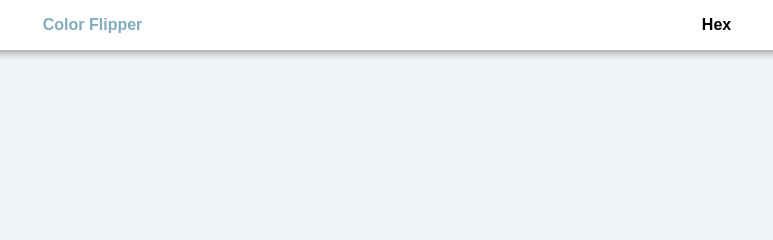
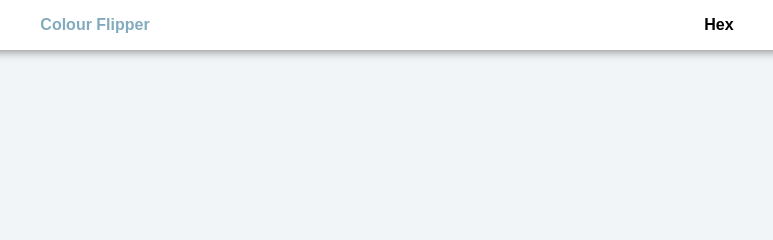
Before and after one commit to nzbeiar/colour-flipper, a plain HTML site: page index.html in a window 1280 px wide. Shown: the top 240 px of the page, 253-1026 px from the left. Drawn offline with Linux system fonts and the light colour scheme; a web font is replaced by a local one.

Commit message:
colour flipper

```diff
--- a/index.html
+++ b/index.html
@@ -10,7 +10,7 @@
 <body>
 <header>
     <nav>
-        <h4> Color Flipper</h4>
+        <h4> Colour Flipper</h4>
         <h4> Hex</h4>
     </nav>
 </header>
```
